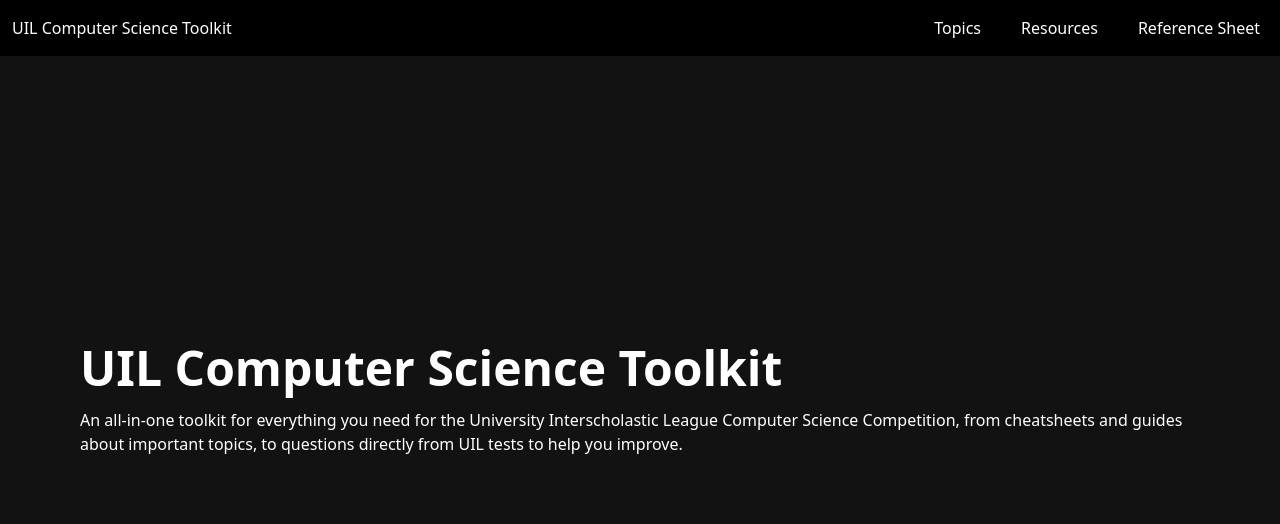
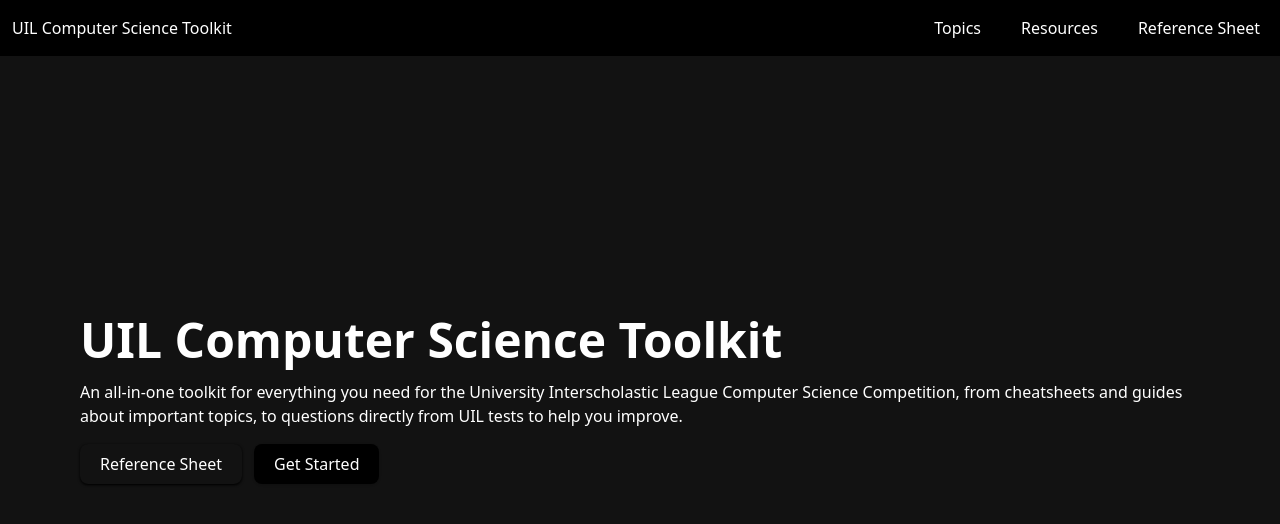
Before and after one commit to Villy-P/UIL-CS-Toolkit, a SvelteKit app: page / in a window 1280 px wide. Shown: the top 524 px of the page. Built offline with nearby package versions, Linux system fonts and the light colour scheme.

Commit message:
feat: add Button and UnderlineButton components with navigation links to homepage

```diff
--- /dev/null
+++ b/src/components/Button.svelte
@@ -0,0 +1,8 @@
+<script lang="ts">
+    let { text, href }: {
+        text: string;
+        href: string;
+    } = $props();
+</script>
+
+<a class="bg-black text-white px-5 py-2 rounded-lg hover:bg-gray-950 w-fit shadow" {href}>{text}</a>
--- /dev/null
+++ b/src/components/UnderlineButton.svelte
@@ -0,0 +1,8 @@
+<script lang="ts">
+    let { text, href }: {
+        text: string;
+        href: string;
+    } = $props();
+</script>
+
+<a class="bg-transparent px-5 py-2 rounded-lg hover:underline w-fit shadow-black shadow" {href}>{text}</a>
--- a/src/routes/+page.svelte
+++ b/src/routes/+page.svelte
@@ -1,6 +1,15 @@
+<script>
+	import Button from "../components/Button.svelte";
+	import UnderlineButton from "../components/UnderlineButton.svelte";
+</script>
+
 <div class="w-full h-screen flex items-center">
     <div class="px-20 flex flex-col gap-4">
         <h1 class="text-5xl font-extrabold">UIL Computer Science Toolkit</h1>
         <p>An all-in-one toolkit for everything you need for the University Interscholastic League Computer Science Competition, from cheatsheets and guides about important topics, to questions directly from UIL tests to help you improve.</p>
+        <div class="flex gap-3">
+            <UnderlineButton text="Reference Sheet" href="/topics"/>
+            <Button text="Get Started" href="/topics"/>
+        </div>
     </div>
 </div>
```
